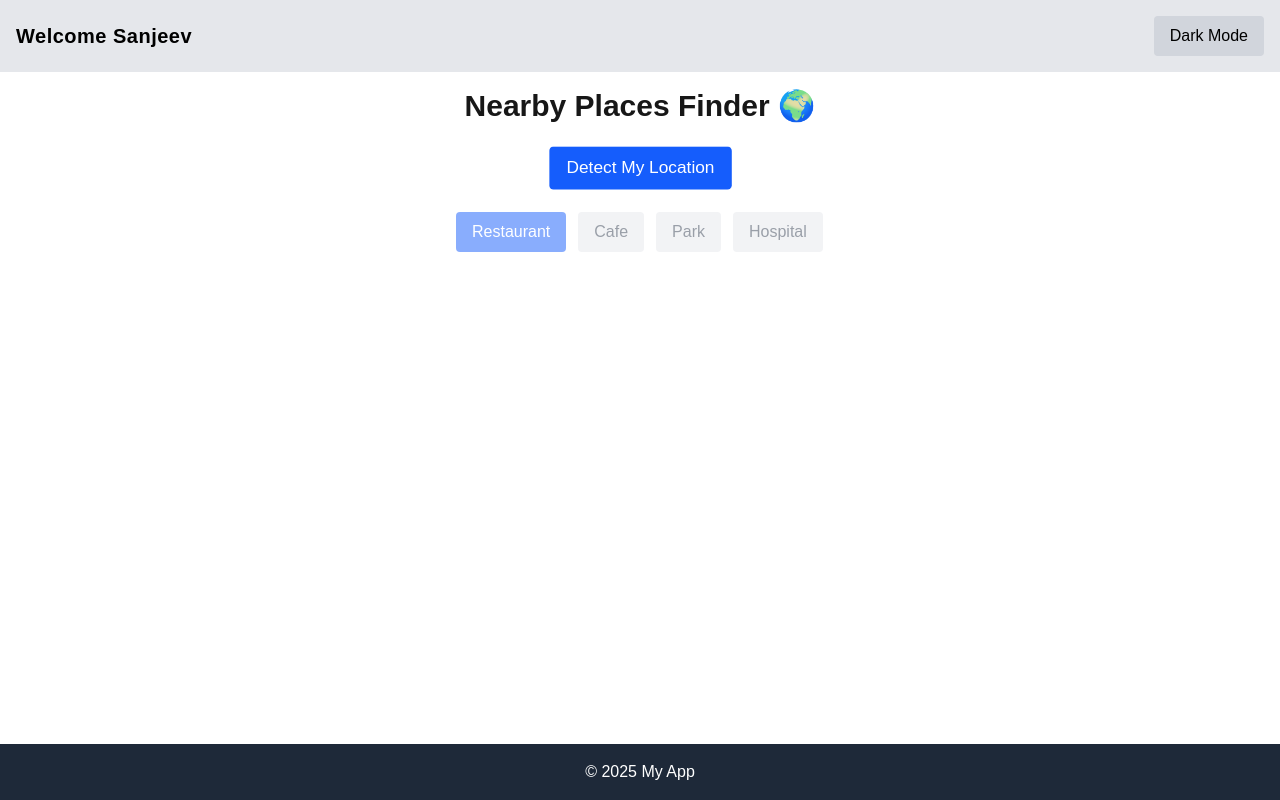
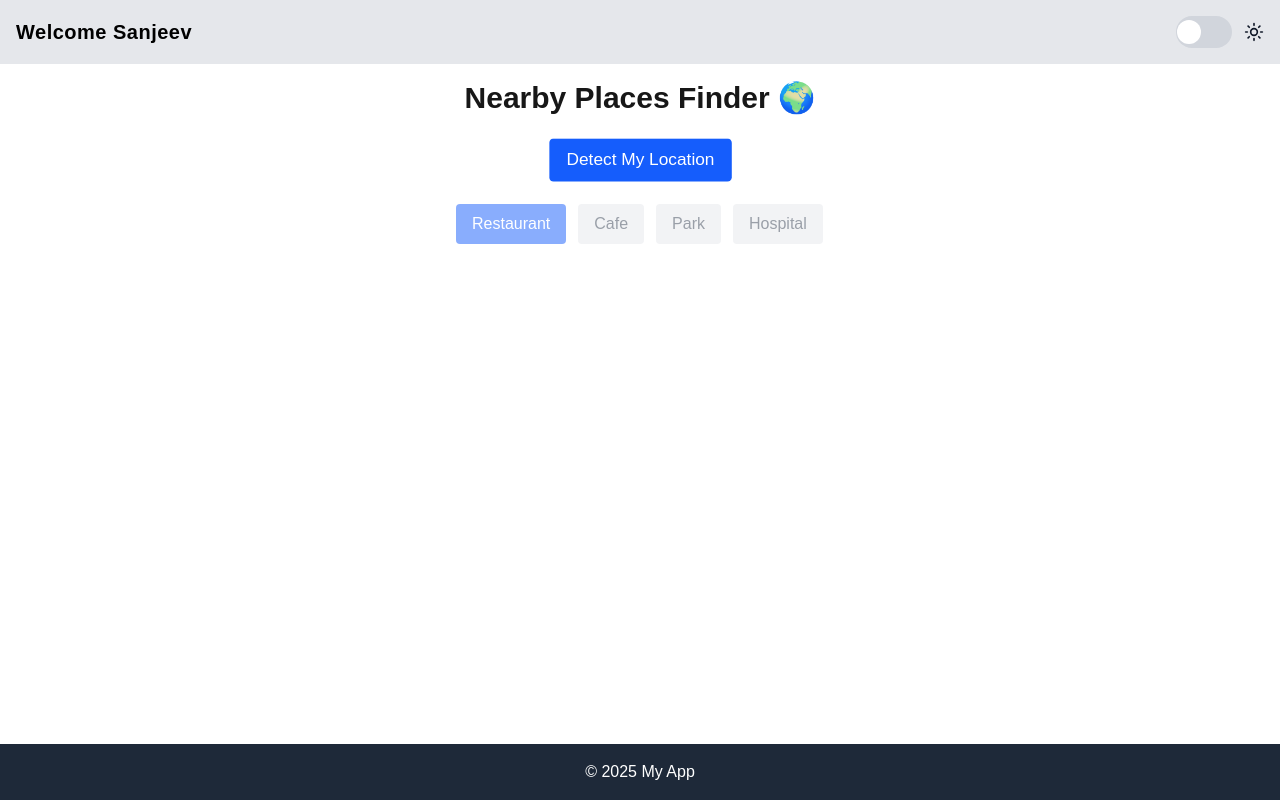
Before and after one commit to sanjeevb013/find-nearby-places, a Next.js app: page / in a window 1280 px wide. Built offline with nearby package versions, Linux system fonts and the light colour scheme.

Commit message:
toggle change

```diff
--- a/package.json
+++ b/package.json
@@ -13,6 +13,7 @@
     "axios": "^1.9.0",
     "env": "^0.0.2",
     "leaflet": "^1.9.4",
+    "lucide-react": "^0.525.0",
     "next": "15.3.3",
     "react": "^19.0.0",
     "react-dom": "^19.0.0",
--- a/src/app/components/Navbar.tsx
+++ b/src/app/components/Navbar.tsx
@@ -2,6 +2,7 @@
 
 import { useContext, useEffect, useState } from 'react'
 import { ThemeContext } from '../context/ThemeContext'
+import { Sun, Moon } from 'lucide-react'
 
 export default function Navbar() {
   const { theme, toggleTheme } = useContext(ThemeContext)
@@ -19,18 +20,29 @@ export default function Navbar() {
       return () => clearTimeout(timeout)
     }
   }, [index, fullText])
-
+  console.log(theme,"hhh")
   return (
     <nav className="flex justify-between p-4 bg-gray-200 dark:bg-gray-800 text-black dark:text-white">
       <h1 className="text-xl flex items-center font-semibold tracking-wide">
         {displayedText}
       </h1>
-      <button
-        onClick={toggleTheme}
-        className="px-4 py-2 bg-gray-300 dark:bg-gray-700 rounded cursor-pointer"
-      >
-        {theme === 'light' ? 'Dark Mode' : 'Light Mode'}
-      </button>
+      <label className="relative inline-flex items-center cursor-pointer">
+  <input
+    type="checkbox"
+    className="sr-only peer"
+    onChange={toggleTheme}
+    checked={theme === 'dark'}
+  />
+  <div className="w-14 h-8 bg-gray-300 peer-checked:bg-blue-600 rounded-full relative transition-colors duration-300">
+    <div className={`absolute top-1 left-1 bg-white w-6 h-6 rounded-full transition-all duration-300 transform peer-checked:translate-x-6 ${theme === 'dark' ? `left-[50%]`:`left-[1%]` }`} />
+  </div>
+  <span className="ml-3 text-sm font-medium text-gray-900 dark:text-gray-300">
+    {/* {theme === 'light' ? 'Light' : 'Dark'} */}
+     {theme === 'light' ? <Sun size={20} /> : <Moon size={20} />}
+  </span>
+</label>
+
+
     </nav>
   )
 }
--- a/src/app/components/PlaceCard.tsx
+++ b/src/app/components/PlaceCard.tsx
@@ -12,7 +12,7 @@ export const PlaceCard: React.FC<Props> = ({ place }) => {
     ? `${category.icon.prefix}64${category.icon.suffix}`
     : null;
   return (
-    <div className="border rounded p-3 shadow-sm hover:shadow-md cursor-pointer mb-2 flex items-center gap-4">
+    <div className="border rounded p-3 shadow-sm hover:shadow-md cursor-pointer mb-2 flex items-center gap-4 h-full">
       {iconUrl && (
         <img src={iconUrl} alt={category?.name} className="w-8 h-8 bg-gray-400 rounded-[50%] p-1" />
       )}
```
Also changed, not shown: 1 other file (tests, documents, lock files or other folders).
